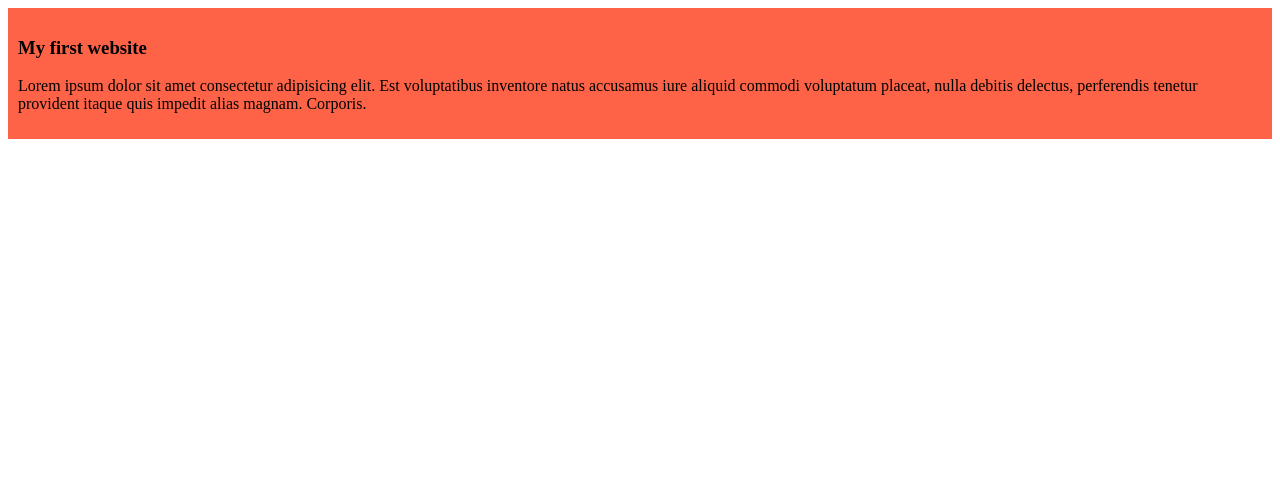
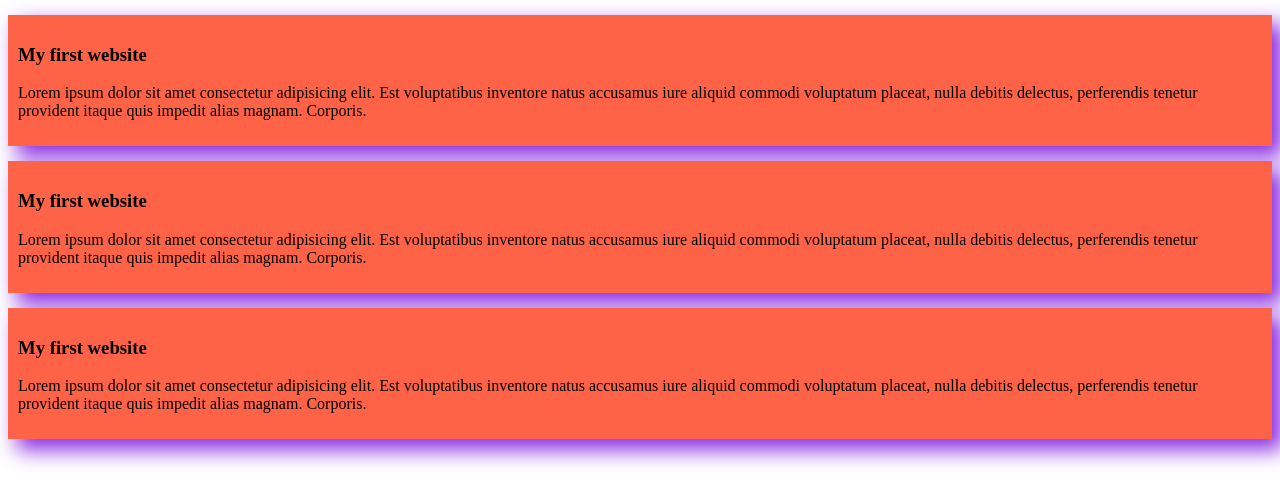
Before and after one commit to sabbirsiddique/my-simple-website, a plain HTML site: page index.html in a window 1280 px wide. Drawn offline with Linux system fonts and the light colour scheme.

Commit message:
more blog added

```diff
--- a/index.html
+++ b/index.html
@@ -13,5 +13,18 @@
             Lorem ipsum dolor sit amet consectetur adipisicing elit. Est voluptatibus inventore natus accusamus iure aliquid commodi voluptatum placeat, nulla debitis delectus, perferendis tenetur provident itaque quis impedit alias magnam. Corporis.
             </p>
     </div>
+    <div>
+        <h3>My first website</h3>
+            <p>
+            Lorem ipsum dolor sit amet consectetur adipisicing elit. Est voluptatibus inventore natus accusamus iure aliquid commodi voluptatum placeat, nulla debitis delectus, perferendis tenetur provident itaque quis impedit alias magnam. Corporis.
+            </p>
+    </div>
+    <div>
+        <h3>My first website</h3>
+            <p>
+            Lorem ipsum dolor sit amet consectetur adipisicing elit. Est voluptatibus inventore natus accusamus iure aliquid commodi voluptatum placeat, nulla debitis delectus, perferendis tenetur provident itaque quis impedit alias magnam. Corporis.
+            </p>
+    </div>
+
 </body>
 </html>
--- a/styles/blog.css
+++ b/styles/blog.css
@@ -1,4 +1,6 @@
 div{
     background-color: tomato;
     padding: 10px;
+    margin-top: 15px;
+    box-shadow: 10px 10px 20px 1px blueviolet;
 }
```
